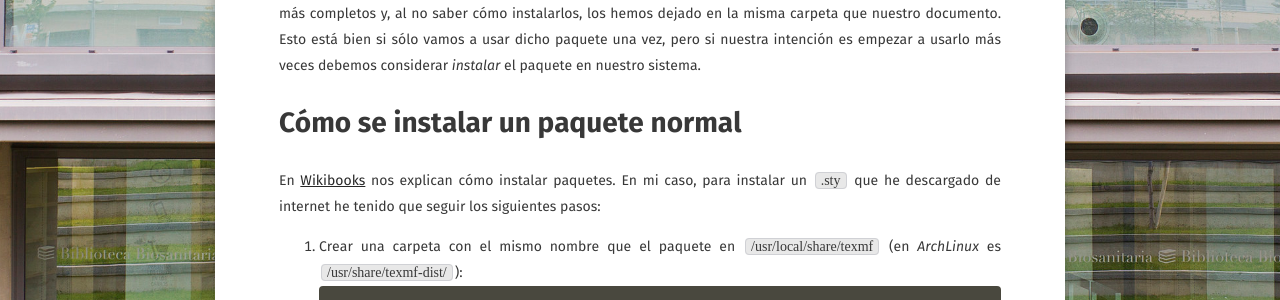
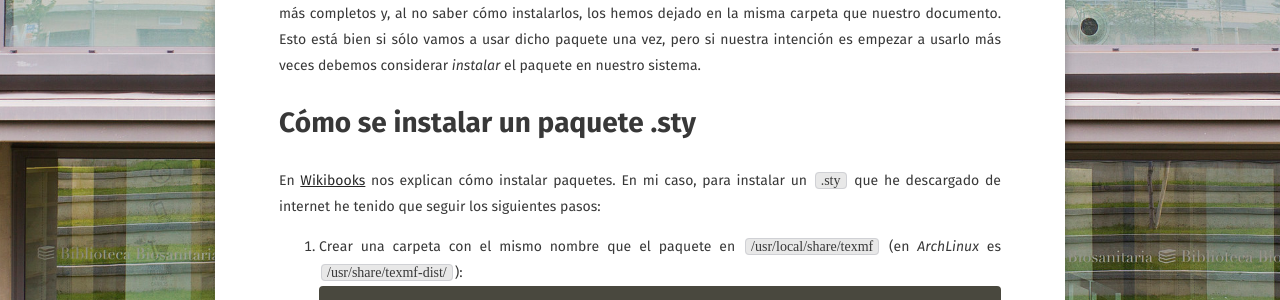
Before and after one commit to mgmacias95/mgmacias95.github.io, a Jekyll site: the page built from _posts/2017-03-16-instalar-paquetes-latex.markdown, in a window 1280 px wide. Shown: the part 430-730 px from the top of the page. Built offline with Jekyll 4.4.1, drawn with Linux system fonts in a browser that asks for light colours; some web fonts are replaced.

Commit message:
Update 2017-03-16-instalar-paquetes-latex.markdown

```diff
--- a/_posts/2017-03-16-instalar-paquetes-latex.markdown
+++ b/_posts/2017-03-16-instalar-paquetes-latex.markdown
@@ -10,7 +10,7 @@ comments: false
 # Motivación
 Muchos nos hemos descargado alguna vez algún `.sty` de internet para poder hacer unos documentos LaTeX más completos y, al no saber cómo instalarlos, los hemos dejado en la misma carpeta que nuestro documento. Esto está  bien si sólo vamos a usar dicho paquete una vez, pero si nuestra intención es empezar a usarlo más veces debemos considerar _instalar_ el paquete en nuestro sistema.
 
-# Cómo se instalar un paquete normal
+# Cómo se instalar un paquete .sty
 En [Wikibooks](https://en.wikibooks.org/wiki/LaTeX/Installing_Extra_Packages) nos explican cómo instalar paquetes. En mi caso, para instalar un `.sty` que he descargado de internet he tenido que seguir los siguientes pasos:
 
 1. Crear una carpeta con el mismo nombre que el paquete en `/usr/local/share/texmf` (en _ArchLinux_ es `/usr/share/texmf-dist/`):
```
